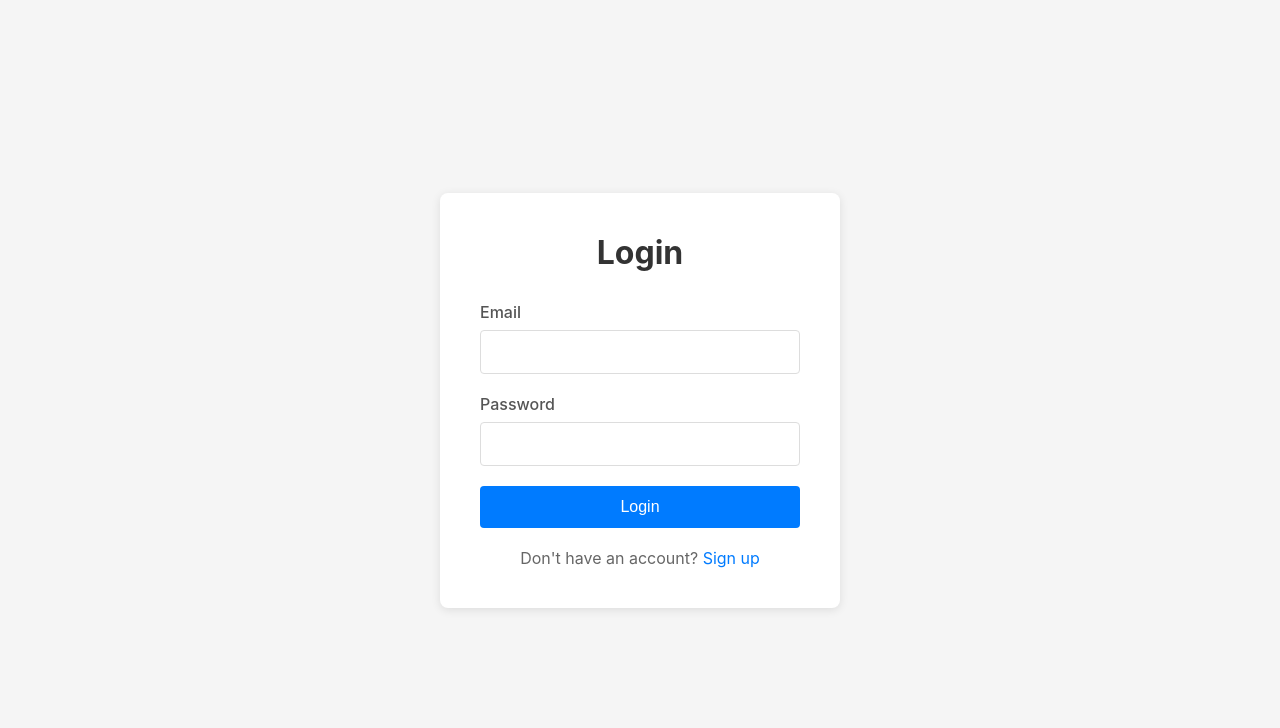
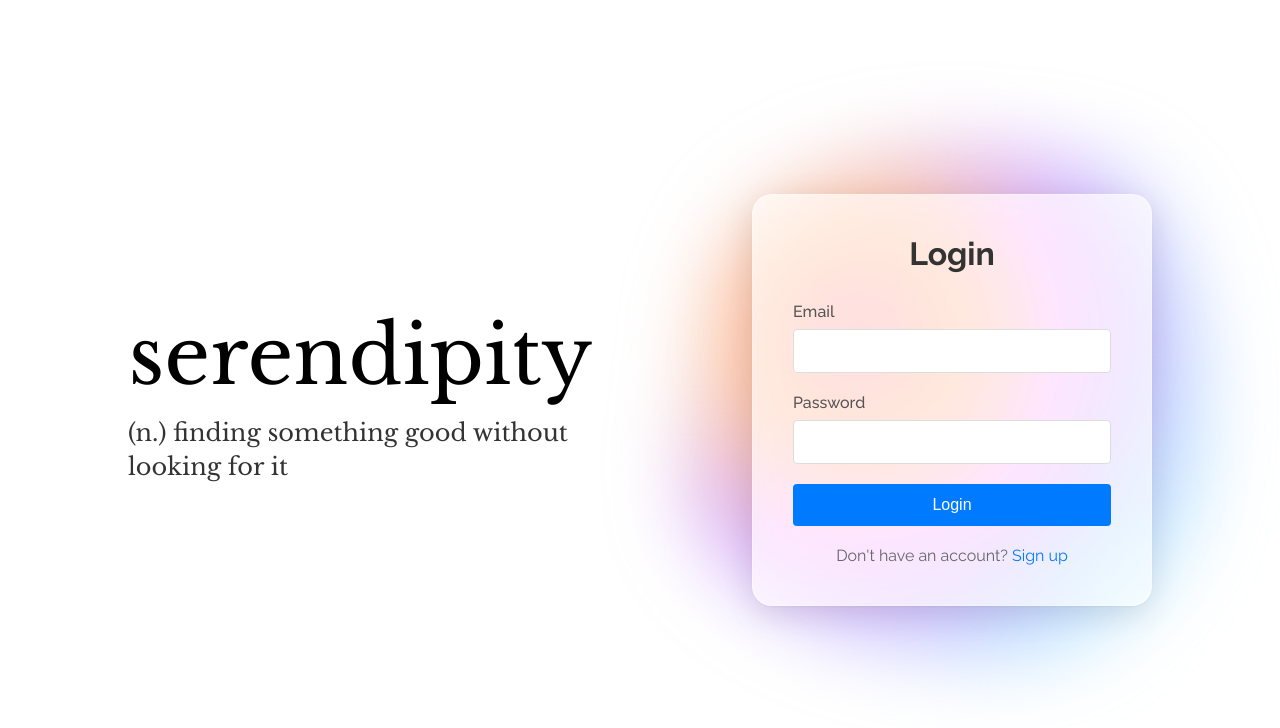
Before and after one commit to heymicah/Serendipity, a React (Create React App) app in the folder frontend/: page /login in a window 1280 px wide. Shown: the top 728 px of the page. Built offline with nearby package versions, Linux system fonts and the light colour scheme; the HTML template or start-up script is replaced by a standard one.

Commit message:
styled landing page

```diff
--- a/frontend/src/components/Auth.css
+++ b/frontend/src/components/Auth.css
@@ -1,18 +1,94 @@
+@import url('https://fonts.googleapis.com/css2?family=Libre+Baskerville:ital@0;1&family=Raleway:wght@300;400;500;600;700&display=swap');
+
 .auth-container {
   display: flex;
-  justify-content: center;
+  justify-content: space-between;
   align-items: center;
   min-height: 100vh;
   padding: 20px;
+  padding-left: 10%;
+  padding-right: 10%;
+  background: white;
+  position: relative;
+  overflow: hidden;
+}
+
+.auth-branding {
+  flex: 1;
+  max-width: 500px;
+  padding-right: 50px;
+}
+
+.brand-title {
+  font-family: 'Libre Baskerville', serif;
+  font-size: 80px;
+  font-weight: normal;
+  margin: 0;
+  color: #000;
+  line-height: 1;
+  margin-bottom: 20px;
+}
+
+.brand-subtitle {
+  font-family: 'Libre Baskerville', serif;
+  font-size: 24px;
+  font-weight: normal;
+  color: #333;
+  margin: 0;
+  line-height: 1.4;
+}
+
+.auth-container::before {
+  content: '';
+  position: absolute;
+  top: 50%;
+  right: calc(10% + 200px);
+  transform: translate(50%, -50%);
+  width: 500px;
+  height: 500px;
+  background: radial-gradient(circle at 30% 40%,
+    rgba(255, 107, 164, 0.8) 0%,
+    rgba(255, 179, 107, 0.7) 25%,
+    rgba(186, 107, 255, 0.6) 50%,
+    rgba(107, 203, 255, 0.5) 75%,
+    transparent 100%);
+  border-radius: 40% 60% 70% 30% / 40% 50% 60% 50%;
+  filter: blur(40px);
+  animation: morph 8s ease-in-out infinite;
+  z-index: 0;
+}
+
+@keyframes morph {
+  0%, 100% {
+    border-radius: 40% 60% 70% 30% / 40% 50% 60% 50%;
+    transform: translate(50%, -50%) rotate(0deg);
+  }
+  25% {
+    border-radius: 60% 40% 30% 70% / 60% 30% 70% 40%;
+  }
+  50% {
+    border-radius: 30% 60% 70% 40% / 50% 60% 30% 60%;
+    transform: translate(50%, -50%) rotate(10deg);
+  }
+  75% {
+    border-radius: 70% 30% 40% 60% / 40% 70% 50% 30%;
+  }
 }
 
 .auth-card {
-  background: white;
+  background: rgba(255, 255, 255, 0.7);
+  backdrop-filter: blur(20px) saturate(180%);
+  -webkit-backdrop-filter: blur(20px) saturate(180%);
   padding: 40px;
-  border-radius: 8px;
-  box-shadow: 0 2px 10px rgba(0, 0, 0, 0.1);
+  border-radius: 20px;
+  border: 1px solid rgba(255, 255, 255, 0.3);
+  box-shadow: 0 8px 32px rgba(0, 0, 0, 0.1),
+              0 1px 2px rgba(0, 0, 0, 0.05);
   width: 100%;
   max-width: 400px;
+  position: relative;
+  z-index: 1;
+  font-family: 'Raleway', sans-serif;
 }
 
 .auth-card h1 {
--- a/frontend/src/components/Login.js
+++ b/frontend/src/components/Login.js
@@ -42,6 +42,10 @@ const Login = () => {
 
   return (
     <div className="auth-container">
+      <div className="auth-branding">
+        <h1 className="brand-title">serendipity</h1>
+        <p className="brand-subtitle">(n.) finding something good without looking for it</p>
+      </div>
       <div className="auth-card">
         <h1>Login</h1>
         {error && <div className="error-message">{error}</div>}
```
Also changed, not shown: 1 other file (tests, documents, lock files or other folders).
